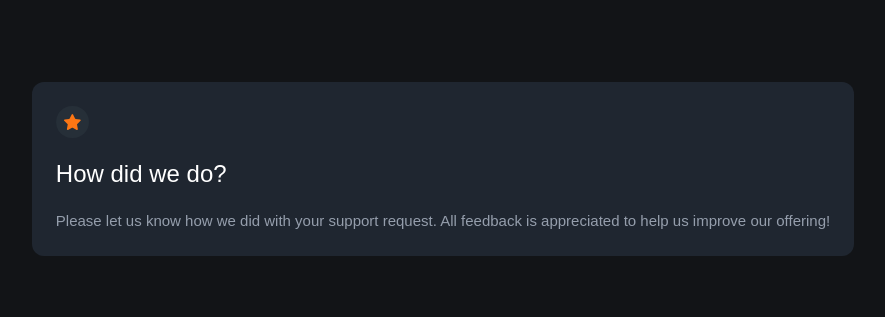
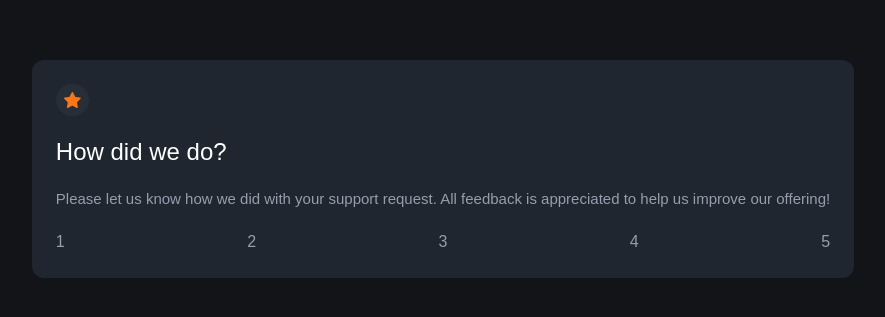
Before and after one commit to lioneltraore/frontendmentor.io-challenges, a React (Create React App) app in the folder React/interactive-rating-component/: page / in a window 1280 px wide. Shown: the part 231-548 px from the top of the page, without its empty margins (197-1082 px from the left). Built offline with nearby package versions, Linux system fonts and the light colour scheme.

Commit message:
add scores

```diff
--- a/React/interactive-rating-component/src/components/card/Card.js
+++ b/React/interactive-rating-component/src/components/card/Card.js
@@ -1,4 +1,5 @@
-import Icon from "../Icon/Icon";
+import Icon from "../icon/Icon";
+import Score from "../score/Score";
 
 const Card = () => {
   return (
@@ -9,6 +10,7 @@ const Card = () => {
         Please let us know how we did with your support request. All feedback is
         appreciated to help us improve our offering!
       </p>
+      <Score />
     </div>
   );
 };
--- /dev/null
+++ b/React/interactive-rating-component/src/components/score/Score.js
@@ -0,0 +1,13 @@
+import ScoreItem from "./ScoreItem";
+
+const Score = () => {
+    const scores = [1, 2, 3, 4, 5];
+
+    return (
+        <div className="flex justify-between mt-5">
+            {scores.map(score => <ScoreItem level={score} key={score}/>)}
+        </div>
+    );
+}
+
+export default Score;
--- /dev/null
+++ b/React/interactive-rating-component/src/components/score/ScoreItem.js
@@ -0,0 +1,7 @@
+const ScoreItem = (props) => {
+    return (
+        <div>{props.level}</div>
+    );
+}
+
+export default ScoreItem;
```
